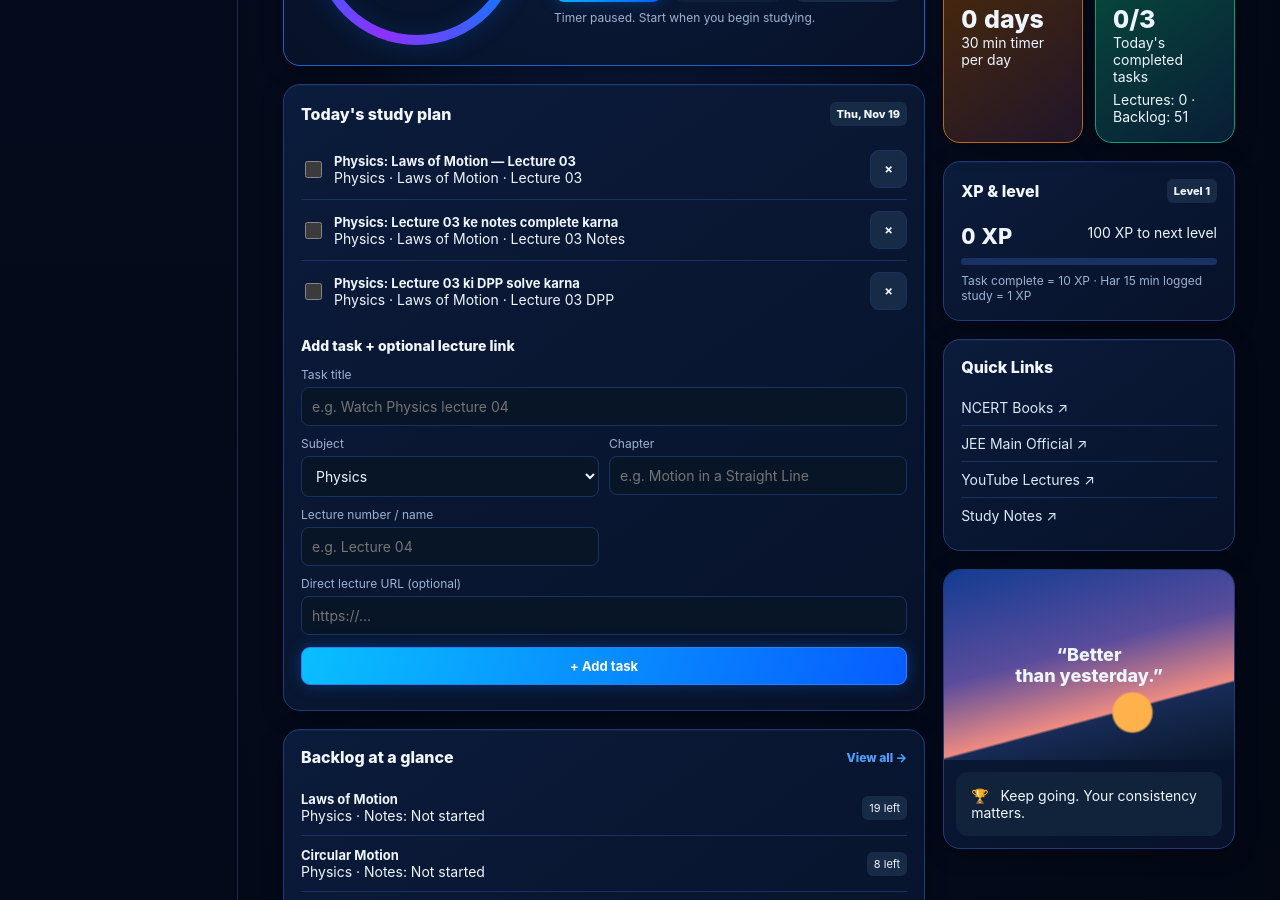
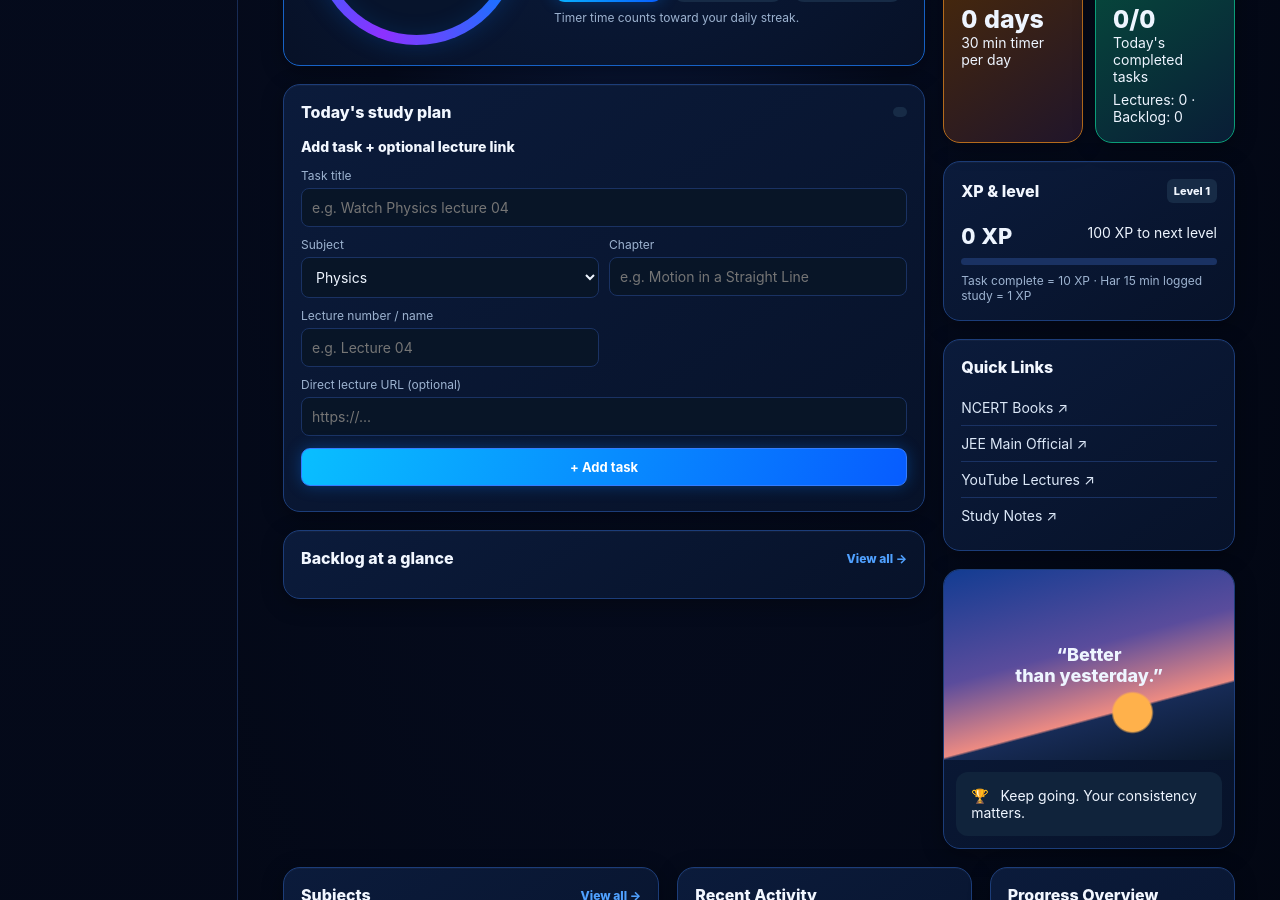
Before and after one commit to ankitkumar654960-cmyk/Study-os, a plain HTML site: page index.html in a window 1280 px wide. Shown: the part 644-1544 px from the top of the page. Drawn offline with Linux system fonts and the light colour scheme.

Commit message:
Update index.html

```diff
--- a/index.html
+++ b/index.html
@@ -163,11 +163,9 @@ body{background:radial-gradient(ellipse at 50% -15%,#112b67 0,#050b1d 42%,#02061
   <div class="focusPanelTitle">🛡 App Blocker <span class="focusTag">ANDROID</span></div>
   <div class="focusSmall">Choose distracting apps to block during a focus session.</div>
   <div class="blockApps">
-    <label class="appChoice"><input type="checkbox" id="blockInstagram"> <span>📸 Instagram</span></label>
-    <label class="appChoice"><input type="checkbox" id="blockYouTube"> <span>▶ YouTube</span></label>
-    <label class="appChoice"><input type="checkbox" id="blockOther"> <span>＋ Other apps</span></label>
-  </div>
-  <div class="nativeNotice">Native Android permission and a separate test APK are required. App blocking is not active in this web preview.</div>
+    <lanput type="checkbox" id="blockInstagram"> <span>📸 Instagram</span></la
+ </div>
+  <div clasce">Native Android permission and a separate test APK are required. App blocking is not active in this web preview.</div>
 </div>
 <div class="focusPanel compactPanel">
   <div class="focusPanelTitle">⚙ Focus settings</div>
@@ -194,11 +192,6 @@ if(!data.meta)data.meta={};
 if(!data.meta[seedKey]){
  const d=today();
  const initial=[
-  {title:'Physics: Laws of Motion — Lecture 03',subject:'Physics',chapter:'Laws of Motion',lecture:'Lecture 03',done:false,link:''},
-  {title:'Physics: Lecture 03 ke notes complete karna',subject:'Physics',chapter:'Laws of Motion',lecture:'Lecture 03 Notes',done:false,link:''},
-  {title:'Physics: Lecture 03 ki DPP solve karna',subject:'Physics',chapter:'Laws of Motion',lecture:'Lecture 03 DPP',done:false,link:''},
-  {title:'Inorganic Chemistry — aaj ka lecture/study',subject:'Chemistry - Inorganic',chapter:'Inorganic Chemistry',lecture:"Today study",done:false,link:''}
- ];
  data.tasks[d]=[...(Array.isArray(data.tasks[d])?data.tasks[d]:[]),...initial];
  data.meta[seedKey]=true;
 }
```
